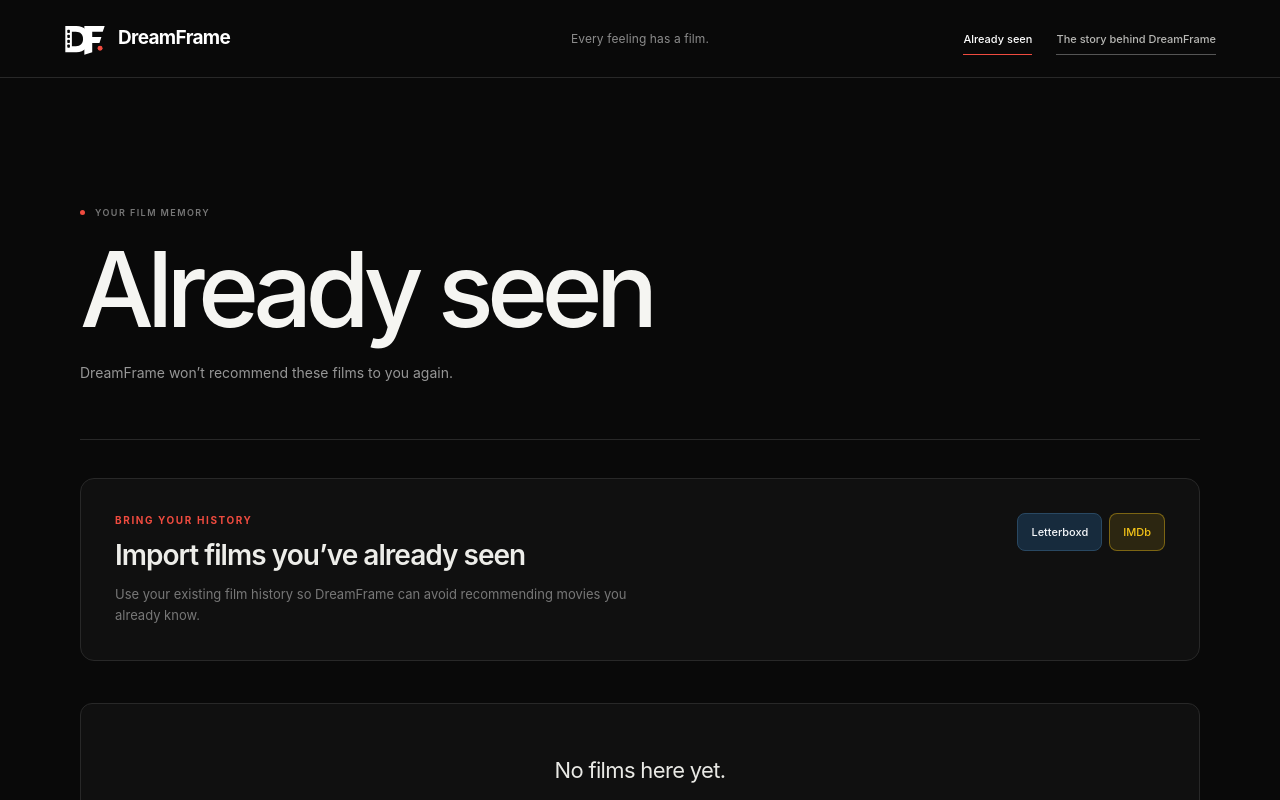
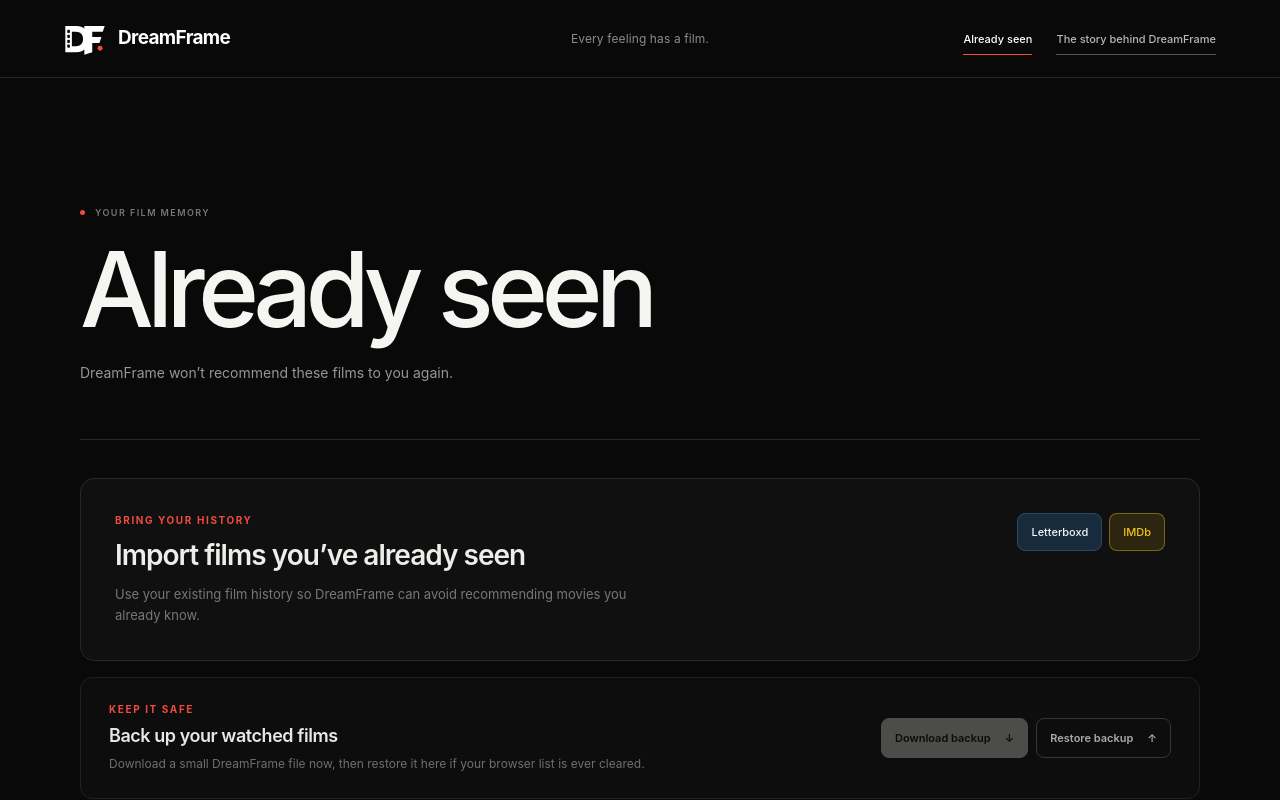
Before and after one commit to lenkabr/DreamFrame, a Next.js app: page /seen in a window 1280 px wide. Shown: the top 800 px of the page. Built offline with nearby package versions, Linux system fonts and the light colour scheme.

Commit message:
Add watched-film backup and safer storage

```diff
--- a/app/seen.css
+++ b/app/seen.css
@@ -50,6 +50,19 @@
 .import-cancel{color:#888;background:transparent;border:1px solid #333}
 .import-cancel:hover{color:#fff;border-color:#666}
 .import-file{position:absolute;right:24px;bottom:5px!important;color:#4f4f4f!important;text-transform:none!important;letter-spacing:0!important;font-size:8px!important}
+.library-backup{position:relative;display:flex;align-items:center;justify-content:space-between;gap:36px;margin:16px 0 0;padding:24px 28px;background:#0d0d0d;border:1px solid #202020;border-radius:12px}
+.library-backup .import-kicker{margin-bottom:8px!important}
+.library-backup h2{margin:0;color:#e7e7e3;font-size:18px;line-height:1.25;letter-spacing:-.025em;font-weight:580}
+.library-backup>div:first-child>p:last-child{max-width:540px;margin:8px 0 0;color:#6f6f6f;font-size:12px;line-height:1.55}
+.backup-actions{display:flex;gap:8px;flex:none}
+.backup-actions button,.backup-actions label{display:flex;align-items:center;justify-content:space-between;gap:14px;padding:11px 13px;border-radius:8px;cursor:pointer;font-size:11px;font-weight:620;transition:background .2s,border-color .2s,color .2s,opacity .2s}
+.backup-actions button{color:#0b0b0b;background:#ededE9;border:1px solid #ededE9}
+.backup-actions button:hover:not(:disabled){background:#fff;border-color:#fff}
+.backup-actions button:disabled{opacity:.28;cursor:not-allowed}
+.backup-actions label{color:#aaa;background:transparent;border:1px solid #363636}
+.backup-actions label:hover{color:#fff;border-color:var(--accent)}
+.backup-status{position:absolute;right:28px;bottom:-21px;margin:0;color:#777;font-size:10px}
+.backup-status.error{color:#ff8b82}
 .seen-grid{display:grid;grid-template-columns:repeat(4,minmax(0,1fr));gap:28px 18px;padding:42px 0 60px}
 .seen-card{min-width:0}
 .seen-card>img,.seen-poster-empty{display:block;width:100%;aspect-ratio:2/3;object-fit:cover;background:#151515;border:1px solid #222;border-radius:10px}
@@ -66,5 +79,5 @@
 .seen-empty a:hover{color:#fff;border-color:var(--accent)}
 .seen-note{max-width:580px;margin:0;color:#5f5f5f;font-size:10px;line-height:1.65}
 @media(max-width:900px){.seen-grid{grid-template-columns:repeat(3,minmax(0,1fr))}}
-@media(max-width:760px){.import-panel{padding:24px}.import-intro{flex-direction:column;gap:22px}.import-flow{grid-template-columns:1fr;gap:25px}.import-review{align-items:flex-start;flex-direction:column}.import-review>div:nth-child(2){width:100%;flex-wrap:wrap}.import-confirm{flex:1}.import-file{position:static;margin:2px 0 0!important;width:100%}}
-@media(max-width:620px){.seen-content{width:calc(100% - 36px);padding:60px 0 80px}.seen-heading{padding-bottom:38px}.import-panel{margin-top:28px;padding:20px}.import-intro h2{font-size:24px}.import-sources{width:100%}.import-source{flex:1;justify-content:center}.seen-grid{grid-template-columns:repeat(2,minmax(0,1fr));gap:25px 12px;padding-top:30px}.seen-card h2{font-size:13px}.seen-card-copy{gap:8px}.seen-note{font-size:9px}}
+@media(max-width:760px){.import-panel{padding:24px}.import-intro{flex-direction:column;gap:22px}.import-flow{grid-template-columns:1fr;gap:25px}.import-review{align-items:flex-start;flex-direction:column}.import-review>div:nth-child(2){width:100%;flex-wrap:wrap}.import-confirm{flex:1}.import-file{position:static;margin:2px 0 0!important;width:100%}.library-backup{align-items:flex-start;flex-direction:column;gap:20px}.backup-actions{width:100%}.backup-actions button,.backup-actions label{flex:1}.backup-status{position:static;width:100%;margin-top:-8px}}
+@media(max-width:620px){.seen-content{width:calc(100% - 36px);padding:60px 0 80px}.seen-heading{padding-bottom:38px}.import-panel{margin-top:28px;padding:20px}.import-intro h2{font-size:24px}.import-sources{width:100%}.import-source{flex:1;justify-content:center}.library-backup{padding:20px}.backup-actions{flex-direction:column}.seen-grid{grid-template-columns:repeat(2,minmax(0,1fr));gap:25px 12px;padding-top:30px}.seen-card h2{font-size:13px}.seen-card-copy{gap:8px}.seen-note{font-size:9px}}
--- a/app/seen/SeenMoviesClient.tsx
+++ b/app/seen/SeenMoviesClient.tsx
@@ -2,21 +2,14 @@
 
 import Link from 'next/link';
 import { useEffect, useState } from 'react';
+import { createSeenBackup, mergeSeenMovies, readSeenBackup, readSeenMovies, updateSeenMovies, type SeenMovie } from '@/lib/seen-storage';
 
-type SeenEntry = {
-  id: number;
-  title: string;
-  year?: string;
-  posterUrl?: string | null;
-  status: 'seen';
-  updatedAt: number;
-};
+type SeenEntry = SeenMovie;
 
 type MovieSuggestion = { id: number; title: string; year: string; posterUrl: string | null };
 type ImportSource = 'letterboxd' | 'imdb';
 type CsvFilm = { title: string; year: string; imdbId?: string };
 type ImportMatch = MovieSuggestion & { importedTitle: string };
-const STORAGE_KEY = 'dreamframe-taste-v1';
 const IMPORT_BATCH_SIZE = 25;
 
 function parseCsv(text: string) {
@@ -91,15 +84,6 @@
   return [...unique.values()];
 }
 
-function readSeenMovies(): SeenEntry[] {
-  try {
-    const stored = JSON.parse(localStorage.getItem(STORAGE_KEY) || '[]') as Array<SeenEntry & { status?: string }>;
-    return stored.filter((entry): entry is SeenEntry => entry.status === 'seen' && Number.isFinite(entry.id) && Boolean(entry.title));
-  } catch {
-    return [];
-  }
-}
-
 export default function SeenMoviesClient() {
   const [activeSource, setActiveSource] = useState<ImportSource | null>(null);
   const [movies, setMovies] = useState<SeenEntry[]>([]);
@@ -110,6 +94,8 @@
   const [importTotal, setImportTotal] = useState(0);
   const [importError, setImportError] = useState('');
   const [importFileName, setImportFileName] = useState('');
+  const [backupMessage, setBackupMessage] = useState('');
+  const [backupError, setBackupError] = useState('');
 
   useEffect(() => {
     const stored = readSeenMovies();
@@ -130,20 +116,18 @@
         return null;
       }
     })).then((details) => {
-      const enriched = stored.map((movie) => {
+      const enriched = updateSeenMovies((current) => current.map((movie) => {
         const match = details.find((detail) => detail?.id === movie.id);
         return match ? { ...movie, year: match.year, posterUrl: match.posterUrl } : movie;
-      });
+      }));
       setMovies(enriched);
-      localStorage.setItem(STORAGE_KEY, JSON.stringify(enriched));
     });
     return () => window.clearTimeout(readyTimer);
   }, []);
 
   function removeMovie(id: number) {
-    const updated = movies.filter((movie) => movie.id !== id);
+    const updated = updateSeenMovies((current) => current.filter((movie) => movie.id !== id));
     setMovies(updated);
-    localStorage.setItem(STORAGE_KEY, JSON.stringify(updated));
   }
 
   async function importFilms(file: File, source: ImportSource) {
@@ -193,7 +177,7 @@
   }
 
   function confirmImport() {
-    const existingIds = new Set(movies.map((movie) => movie.id));
+    const existingIds = new Set(readSeenMovies().map((movie) => movie.id));
     const added = importMatches
       .filter((match) => !existingIds.has(match.id))
       .map<SeenEntry>((match) => ({
@@ -204,12 +188,44 @@
         status: 'seen',
         updatedAt: Date.now(),
       }));
-    const updated = [...movies, ...added];
+    const updated = mergeSeenMovies(added);
     setMovies(updated);
-    localStorage.setItem(STORAGE_KEY, JSON.stringify(updated));
     setImportMatches([]);
     setImportTotal(0);
     setImportFileName('');
+  }
+
+  function downloadBackup() {
+    setBackupError('');
+    const current = readSeenMovies();
+    const blob = new Blob([createSeenBackup(current)], { type: 'application/json' });
+    const url = URL.createObjectURL(blob);
+    const link = document.createElement('a');
+    link.href = url;
+    link.download = `dreamframe-watched-films-${new Date().toISOString().slice(0, 10)}.json`;
+    document.body.appendChild(link);
+    link.click();
+    link.remove();
+    window.setTimeout(() => URL.revokeObjectURL(url), 0);
+    setBackupMessage(`Backup downloaded — ${current.length} films saved.`);
+  }
+
+  async function restoreBackup(file: File) {
+    setBackupMessage('');
+    setBackupError('');
+    if (!file.name.toLowerCase().endsWith('.json') || file.size > 5 * 1024 * 1024) {
+      setBackupError('Choose a DreamFrame watched-films backup file.');
+      return;
+    }
+    try {
+      const restored = readSeenBackup(await file.text());
+      const before = readSeenMovies().length;
+      const updated = mergeSeenMovies(restored);
+      setMovies(updated);
+      setBackupMessage(`Backup restored — ${updated.length - before} new films added, ${updated.length} saved in total.`);
+    } catch (caught) {
+      setBackupError(caught instanceof Error ? caught.message : 'The backup could not be restored.');
+    }
   }
 
   return <main className="seen-page">
@@ -291,6 +307,24 @@
         </div>}
       </section>
 
+      <section className="library-backup" aria-labelledby="backup-title">
+        <div>
+          <p className="import-kicker">Keep it safe</p>
+          <h2 id="backup-title">Back up your watched films</h2>
+          <p>Download a small DreamFrame file now, then restore it here if your browser list is ever cleared.</p>
+        </div>
+        <div className="backup-actions">
+          <button type="button" onClick={downloadBackup} disabled={movies.length === 0}>Download backup <span aria-hidden="true">↓</span></button>
+          <input id="dreamframe-backup" className="sr-only" type="file" accept=".json,application/json" onChange={(event) => {
+            const file = event.target.files?.[0];
+            if (file) restoreBackup(file);
+            event.currentTarget.value = '';
+          }} />
+          <label htmlFor="dreamframe-backup">Restore backup <span aria-hidden="true">↑</span></label>
+        </div>
+        {(backupMessage || backupError) && <p className={`backup-status ${backupError ? 'error' : ''}`} role={backupError ? 'alert' : 'status'}>{backupError || backupMessage}</p>}
+      </section>
+
       {ready && movies.length === 0 && <div className="seen-empty">
         <p>No films here yet.</p>
         <span>When you choose “I’ve already seen this,” the film will appear here.</span>
--- /dev/null
+++ b/lib/seen-storage.ts
@@ -0,0 +1,130 @@
+export type SeenMovie = {
+  id: number;
+  title: string;
+  year?: string;
+  posterUrl?: string | null;
+  status: 'seen';
+  updatedAt: number;
+};
+
+type StoredLibrary = {
+  version: 2;
+  updatedAt: number;
+  movies: SeenMovie[];
+};
+
+type BackupFile = {
+  app: 'DreamFrame';
+  type: 'watched-films-backup';
+  version: 2;
+  exportedAt: string;
+  movies: SeenMovie[];
+};
+
+const STORAGE_KEY = 'dreamframe-taste-v1';
+const RECOVERY_KEY = 'dreamframe-taste-recovery-v1';
+const MAX_LIBRARY_SIZE = 10_000;
+
+function normaliseMovies(value: unknown): SeenMovie[] {
+  if (!Array.isArray(value)) return [];
+
+  const unique = new Map<number, SeenMovie>();
+  value.slice(0, MAX_LIBRARY_SIZE).forEach((candidate) => {
+    if (!candidate || typeof candidate !== 'object') return;
+    const entry = candidate as Partial<SeenMovie>;
+    if (!Number.isFinite(entry.id) || typeof entry.title !== 'string' || !entry.title.trim()) return;
+
+    const movie: SeenMovie = {
+      id: Number(entry.id),
+      title: entry.title.trim().slice(0, 300),
+      status: 'seen',
+      updatedAt: Number.isFinite(entry.updatedAt) ? Number(entry.updatedAt) : Date.now(),
+    };
+    if (typeof entry.year === 'string' && entry.year.trim()) movie.year = entry.year.trim().slice(0, 12);
+    if (typeof entry.posterUrl === 'string') movie.posterUrl = entry.posterUrl.slice(0, 1_000);
+    else if (entry.posterUrl === null) movie.posterUrl = null;
+
+    const existing = unique.get(movie.id);
+    if (!existing || movie.updatedAt >= existing.updatedAt) unique.set(movie.id, movie);
+  });
+
+  return [...unique.values()];
+}
+
+function moviesFromStoredValue(value: unknown): SeenMovie[] | null {
+  // Version 1 stored a plain array. Keep accepting it so existing libraries survive.
+  if (Array.isArray(value)) return normaliseMovies(value);
+  if (!value || typeof value !== 'object') return null;
+  const stored = value as Partial<StoredLibrary>;
+  return Array.isArray(stored.movies) ? normaliseMovies(stored.movies) : null;
+}
+
+function parseStored(raw: string | null): SeenMovie[] | null {
+  if (raw === null) return [];
+  try {
+    return moviesFromStoredValue(JSON.parse(raw));
+  } catch {
+    return null;
+  }
+}
+
+export function readSeenMovies(): SeenMovie[] {
+  const primary = parseStored(localStorage.getItem(STORAGE_KEY));
+  if (primary !== null) return primary;
+
+  // If the current value ever becomes unreadable, retain the last valid saved version.
+  return parseStored(localStorage.getItem(RECOVERY_KEY)) ?? [];
+}
+
+export function replaceSeenMovies(movies: SeenMovie[]): SeenMovie[] {
+  const normalised = normaliseMovies(movies);
+  const current = localStorage.getItem(STORAGE_KEY);
+  if (current !== null && parseStored(current) !== null) localStorage.setItem(RECOVERY_KEY, current);
+
+  const payload: StoredLibrary = { version: 2, updatedAt: Date.now(), movies: normalised };
+  localStorage.setItem(STORAGE_KEY, JSON.stringify(payload));
+  window.dispatchEvent(new Event('dreamframe-seen-change'));
+  return normalised;
+}
+
+export function updateSeenMovies(change: (current: SeenMovie[]) => SeenMovie[]): SeenMovie[] {
+  return replaceSeenMovies(change(readSeenMovies()));
+}
+
+export function mergeSeenMovies(incoming: SeenMovie[]): SeenMovie[] {
+  return updateSeenMovies((current) => {
+    const merged = new Map(current.map((movie) => [movie.id, movie]));
+    normaliseMovies(incoming).forEach((movie) => {
+      const existing = merged.get(movie.id);
+      merged.set(movie.id, existing ? { ...movie, ...existing } : movie);
+    });
+    return [...merged.values()];
+  });
+}
+
+export function createSeenBackup(movies: SeenMovie[]): string {
+  const backup: BackupFile = {
+    app: 'DreamFrame',
+    type: 'watched-films-backup',
+    version: 2,
+    exportedAt: new Date().toISOString(),
+    movies: normaliseMovies(movies),
+  };
+  return JSON.stringify(backup, null, 2);
+}
+
+export function readSeenBackup(text: string): SeenMovie[] {
+  let parsed: unknown;
+  try {
+    parsed = JSON.parse(text);
+  } catch {
+    throw new Error('This doesn’t look like a DreamFrame backup file.');
+  }
+
+  const movies = moviesFromStoredValue(parsed);
+  if (!parsed || typeof parsed !== 'object' || (parsed as Partial<BackupFile>).app !== 'DreamFrame' || movies === null) {
+    throw new Error('Choose a watched-films backup downloaded from DreamFrame.');
+  }
+  if (movies.length === 0) throw new Error('This backup doesn’t contain any watched films.');
+  return movies;
+}
```
Also changed, not shown: app/page.tsx (+4 -11 lines), 1 other file (tests, documents, lock files or other folders).
